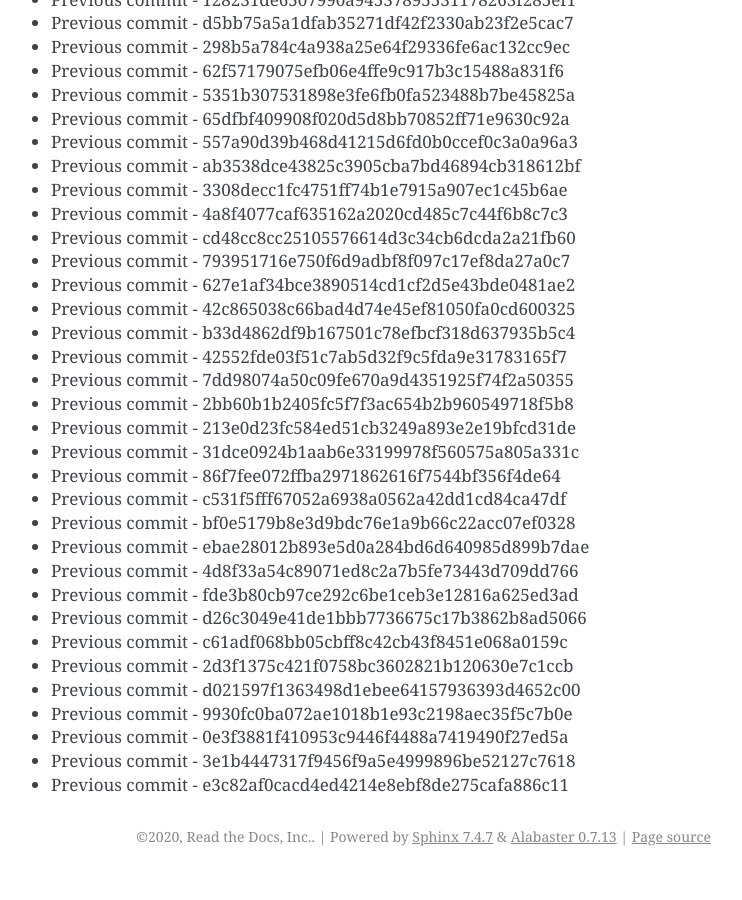
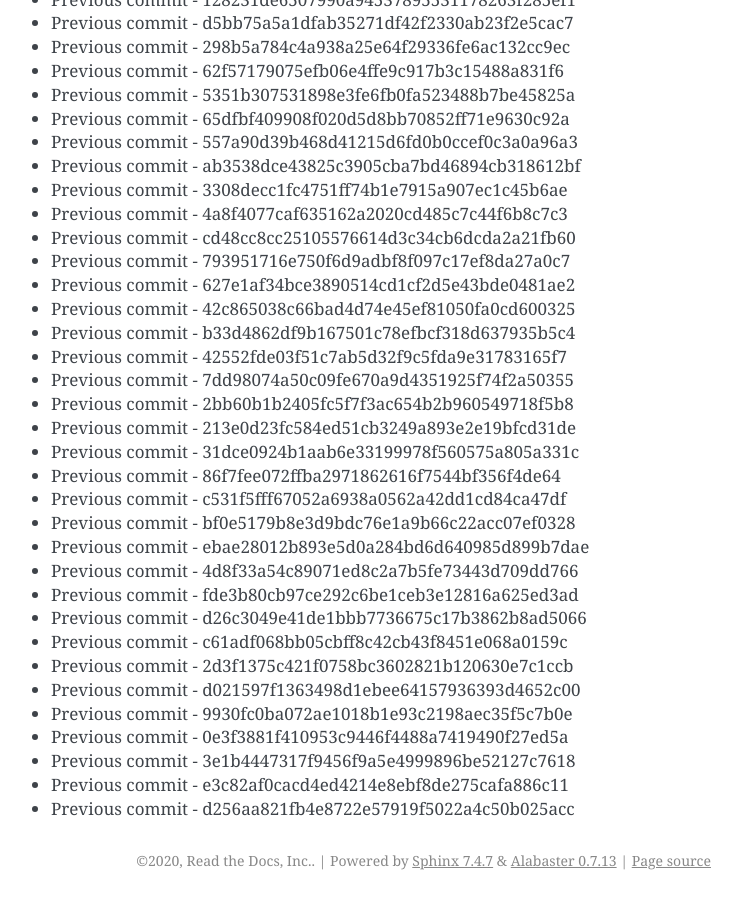
Before and after one commit to readthedocs/rtd-git-stresstest, a Sphinx documentation site: the page built from docs/updates.rst, in a window 1280 px wide and 900 px high, scrolled down 51843 px. Shown: the whole window, without its empty margins (399-1141 px from the left). Built offline with Sphinx 7.4.7, drawn with Linux system fonts in a browser that asks for light colours; before the commit the page ends 52719 px from its top, so only the background shows below that.

Commit message:
Generating commit from previous: d256aa821fb4e8722e57919f5022a4c50b025acc

```diff
--- a/docs/updates.rst
+++ b/docs/updates.rst
@@ -2210,3 +2210,4 @@ It can be tested for any performance characteristics.
 * Previous commit - 0e3f3881f410953c9446f4488a7419490f27ed5a
 * Previous commit - 3e1b4447317f9456f9a5e4999896be52127c7618
 * Previous commit - e3c82af0cacd4ed4214e8ebf8de275cafa886c11
+* Previous commit - d256aa821fb4e8722e57919f5022a4c50b025acc
```
